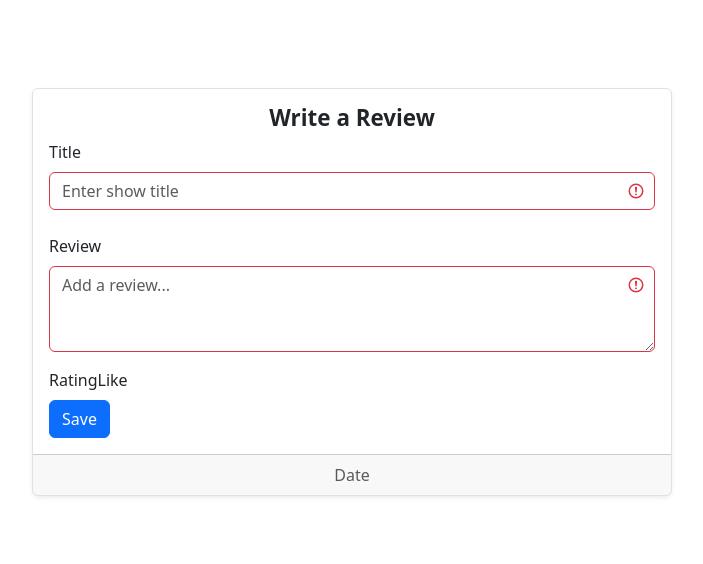
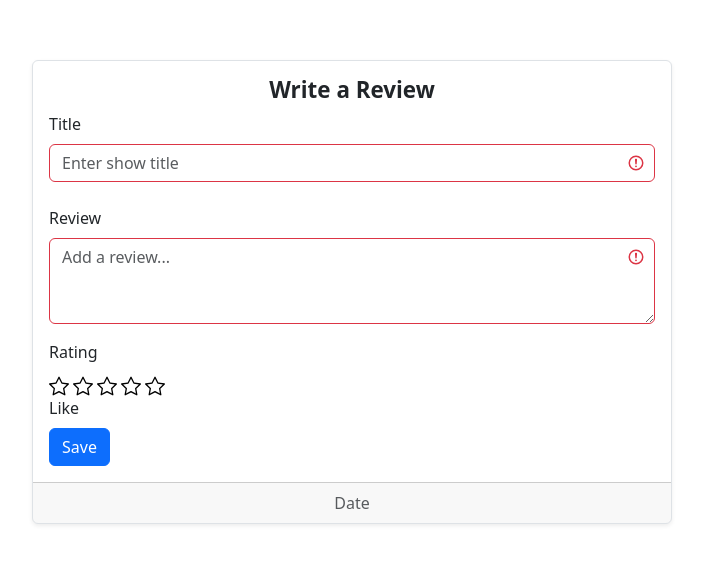
Before and after one commit to myavonbehren/Watch-Rate, a React (Vite) app in the folder frontend/: page / in a window 1280 px wide. Shown: the part 108-672 px from the top of the page, without its empty margins (288-991 px from the left). Built offline with nearby package versions, Linux system fonts and the light colour scheme.

Commit message:
Add star rating

```diff
--- a/frontend/src/components/AddReview.tsx
+++ b/frontend/src/components/AddReview.tsx
@@ -1,5 +1,6 @@
-import { Form, Button, Card, FormGroup, FormControl, Container, Row, Col, CardSubtitle, CardFooter, CardTitle } from 'react-bootstrap';
+import { Form, Button, Card, FormGroup, CardTitle } from 'react-bootstrap';
 import  { type Review } from '../types/Review';
+import StarRating from './StarRating';
 import React from 'react';
 import { useState } from 'react';
 
@@ -10,7 +11,7 @@ interface AddReviewProps {
 const AddReview: React.FC<AddReviewProps> = ({addReview}) => {
     const [title, setTitle] = React.useState('');
     const [content, setContent] = useState("");
-    const [rating, setRating] = useState("");
+    const [rating, setRating] = useState<number>(0);
     const [liked, setLiked] = useState("");
 
     const handleSubmit = (event: React.FormEvent<HTMLFormElement>) => {
@@ -20,7 +21,7 @@ const AddReview: React.FC<AddReviewProps> = ({addReview}) => {
             username: 'currentUser',
             title,
             content,
-            rating: parseInt(rating, 10),
+            rating,
             liked: liked === 'false',
             createdAt: new Date().toISOString(),
             updatedAt: new Date().toISOString(),
@@ -29,8 +30,9 @@ const AddReview: React.FC<AddReviewProps> = ({addReview}) => {
         addReview(newReview);
         setTitle('');
         setContent('');
-        setRating('');
+        setRating(0);
         setLiked('');
+
     };
 
     return (
@@ -66,7 +68,10 @@ const AddReview: React.FC<AddReviewProps> = ({addReview}) => {
 
             <FormGroup>
                 <Form.Label>Rating</Form.Label>
+                <StarRating rating={rating}
+                onRatingChange={setRating}>
 
+                </StarRating>
                 <Form.Label>Like</Form.Label>
             </FormGroup>
 
--- a/frontend/src/components/StarRating.tsx
+++ b/frontend/src/components/StarRating.tsx
@@ -1,8 +1,33 @@
 import React from "react";
 import { StarFill, Star } from "react-bootstrap-icons";
 
-interface StarRating {
+interface StarRatingProps {
     rating: number;
     maxStars?: number;
     onRatingChange?: (rating: number) => void;
 }
+
+const StarRating: React.FC<StarRatingProps> = ({rating, maxStars = 5, onRatingChange = null }) => {
+    return (
+    <div className="d-flex">
+      {[...Array(maxStars)].map((_, index) => {
+        const starValue = index + 1;
+        return (
+          <span
+            key={index}
+            style={{ cursor: onRatingChange ? 'pointer' : 'default' }}
+            onClick={() => onRatingChange && onRatingChange(starValue)}
+          >
+            {starValue <= rating ? (
+              <StarFill className="text-warning me-1" size={20} />
+            ) : (
+              <Star className="text-muted me-1" size={20} />
+            )}
+          </span>
+        );
+      })}
+    </div>
+  );
+};
+
+export default StarRating;
```
